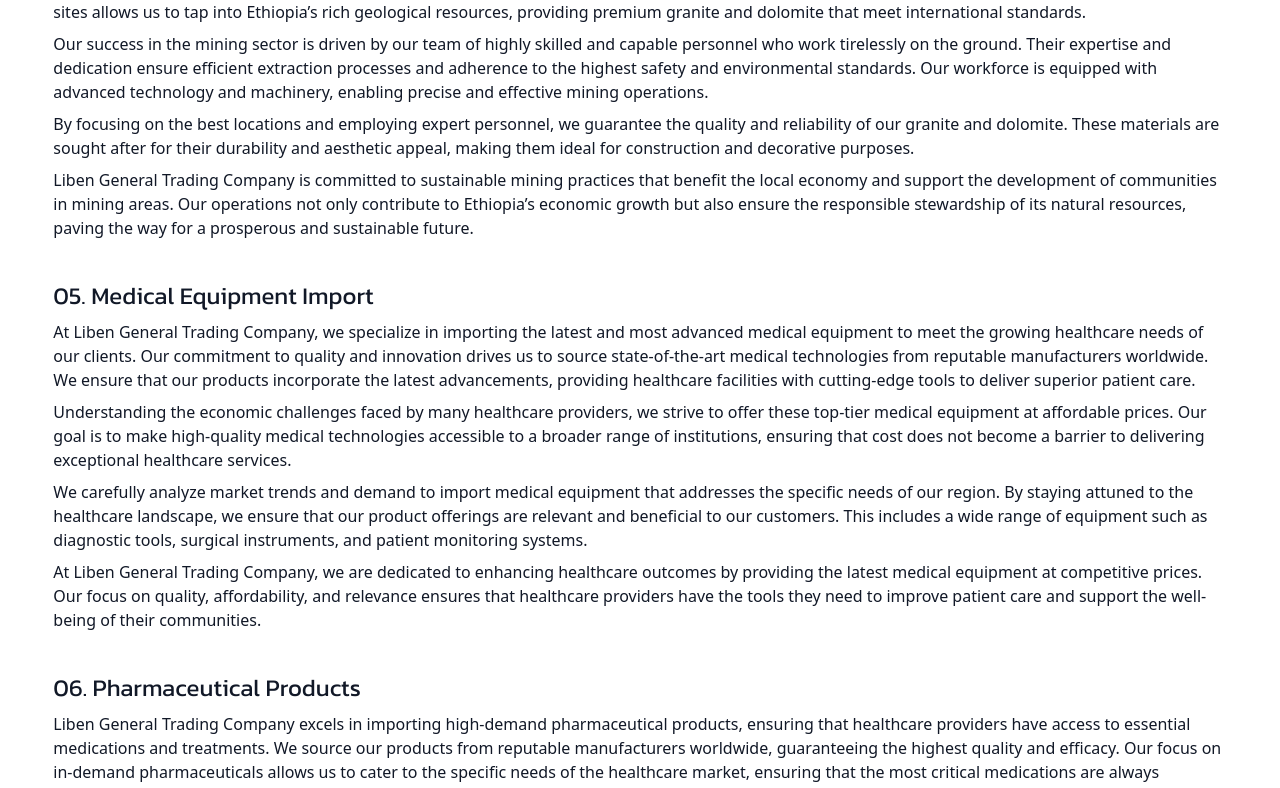
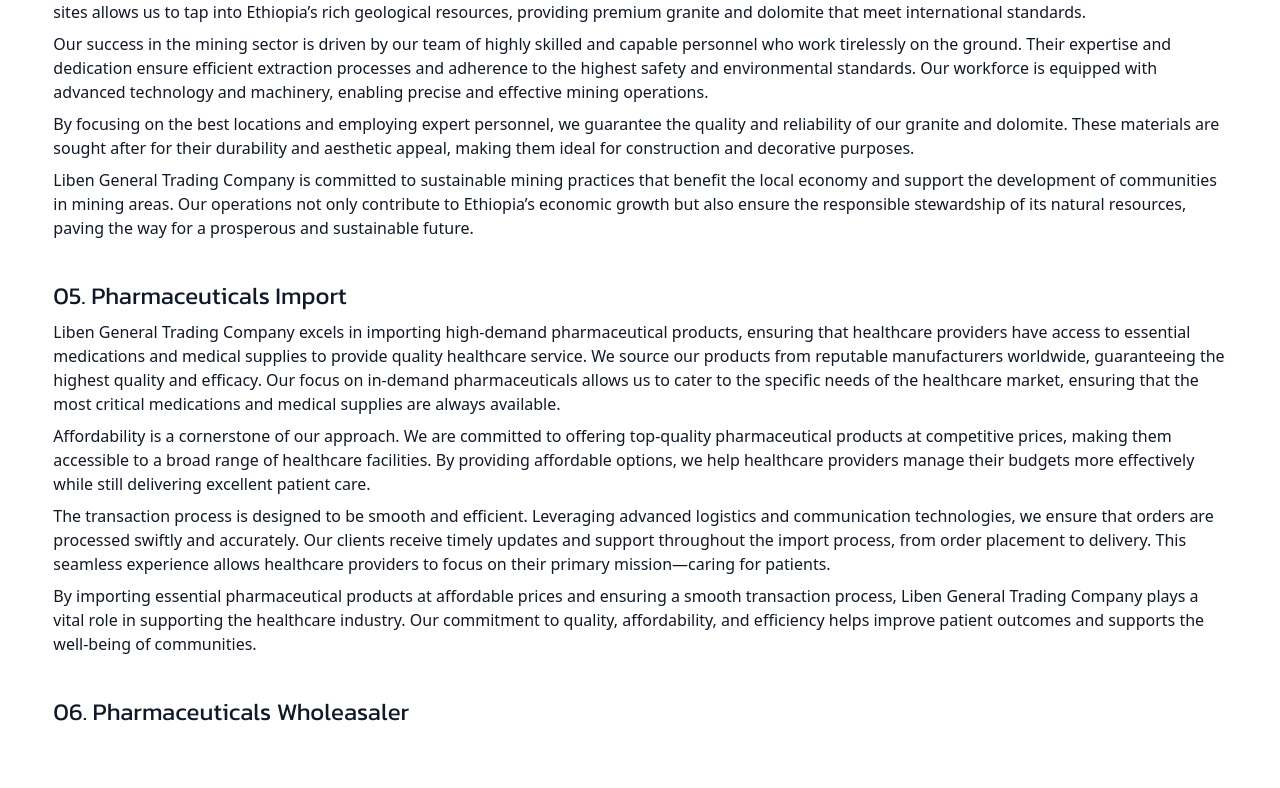
Before and after one commit to frewcm/liben_general_trading, a React (Vite) app: page /service in a window 1280 px wide. Shown: the part 2004-2792 px from the top of the page. Built offline with nearby package versions, Linux system fonts and the light colour scheme.

Commit message:
service edit

```diff
--- a/src/components/ourservice/ServiceTwo.jsx
+++ b/src/components/ourservice/ServiceTwo.jsx
@@ -150,9 +150,9 @@ export default function ServiceTwo() {
         </div>
         <div className="flex flex-col mb-10 text-gray-900 gap-2">
           <p className="text-gray-900 font-kanit text-2xl">
-            05. Medical Equipment Import
+            05. Pharmaceuticals Import
           </p>
-          <p>
+          {/* <p>
             At Liben General Trading Company, we specialize in importing the
             latest and most advanced medical equipment to meet the growing
             healthcare needs of our clients. Our commitment to quality and
@@ -184,20 +184,16 @@ export default function ServiceTwo() {
             relevance ensures that healthcare providers have the tools they need
             to improve patient care and support the well-being of their
             communities.
-          </p>
-        </div>
-        <div className="flex flex-col mb-10 text-gray-900 gap-2">
-          <p className="text-gray-900 font-kanit text-2xl">
-            06. Pharmaceutical Products
-          </p>
+          </p> */}
           <p>
             Liben General Trading Company excels in importing high-demand
             pharmaceutical products, ensuring that healthcare providers have
-            access to essential medications and treatments. We source our
-            products from reputable manufacturers worldwide, guaranteeing the
-            highest quality and efficacy. Our focus on in-demand pharmaceuticals
-            allows us to cater to the specific needs of the healthcare market,
-            ensuring that the most critical medications are always available.
+            access to essential medications and medical supplies to provide
+            quality healthcare service. We source our products from reputable
+            manufacturers worldwide, guaranteeing the highest quality and
+            efficacy. Our focus on in-demand pharmaceuticals allows us to cater
+            to the specific needs of the healthcare market, ensuring that the
+            most critical medications and medical supplies are always available.
           </p>
           <p>
             Affordability is a cornerstone of our approach. We are committed to
@@ -224,6 +220,11 @@ export default function ServiceTwo() {
             improve patient outcomes and supports the well-being of communities.
           </p>
         </div>
+        <div className="flex flex-col mb-10 text-gray-900 gap-2">
+          <p className="text-gray-900 font-kanit text-2xl">
+            06. Pharmaceuticals Wholeasaler
+          </p>
+        </div>
       </div>
     </section>
   );
--- a/src/components/welcome/WelcomeTwo.jsx
+++ b/src/components/welcome/WelcomeTwo.jsx
@@ -4,7 +4,7 @@ import { motion } from "framer-motion";
 
 export default function WelcomeTwo() {
   return (
-    <section className="w-full md:h-[1450px] lg:h-[1100px] flex flex-col items-center justify-center backdrop-blur-sm">
+    <section className="w-full  md:h-[1450px] lg:h-[1100px] flex flex-col items-center justify-center backdrop-blur-sm">
       <div className="mt-8 md:mt-4 flex flex-col items-center justify-center">
         <p className="text-secondary font-bold shadow-2xl">
           Take a look at what we offer
@@ -22,7 +22,7 @@ export default function WelcomeTwo() {
               transition={{ delay: 0.1 * i, duration: 0.5 }}
               viewport={{ once: true }}
               key={i}
-              className="w-11/12 mx-auto lg:w-full my-4 bg-white/80 backdrop-blur-md h-[400px] rounded-lg shadow-2xl drop-shadow-2xl"
+              className="w-11/12 mx-auto lg:w-full my-4 bg-white/80 backdrop-blur-md min-h-[400px] rounded-lg shadow-2xl drop-shadow-2xl"
             >
               <img
                 className="w-full h-56 object-cover rounded-t-lg"
@@ -32,7 +32,7 @@ export default function WelcomeTwo() {
               <p className="m-4 text-secondary font-kanit text-2xl truncate">
                 {service.title}
               </p>
-              <p className="my-6 mx-4 w-11/12 text-gray-400 text-lg lg:text-xl truncate ">
+              <p className="my-6 mx-4 w-11/12 text-gray-400 text-lg lg:text-xl ">
                 {service.description}
               </p>
               <Link
--- a/src/data/data.js
+++ b/src/data/data.js
@@ -31,13 +31,13 @@ export const ServiceList = [
       "In the meadow, a gentle breeze rustled grass while a sparrow flitted between branches, under a velvet sky.",
   },
   {
-    title: "Pharmaceutical Import",
+    title: "Pharmaceuticals Import",
     img: pharma,
     description:
       "In the meadow, a gentle breeze rustled grass while a sparrow flitted between branches, under a velvet sky.",
   },
   {
-    title: "Pharmaceutical WholeSaler",
+    title: "Pharmaceuticals WholeSaler",
     img: medical,
     description:
       "In the meadow, a gentle breeze rustled grass while a sparrow flitted between branches, under a velvet sky.",
```
